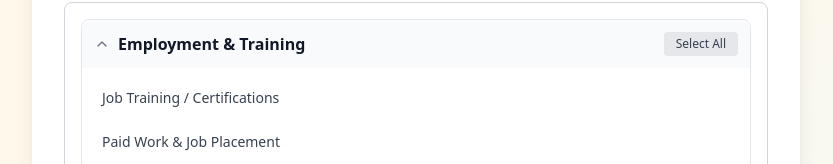
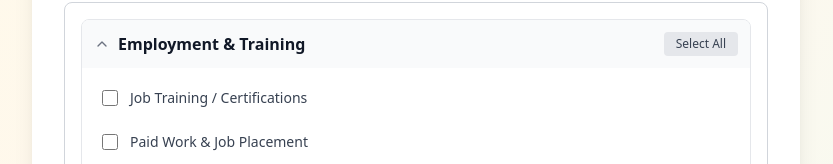
Before and after one commit to charliefinness/PTW-CONTACTUSAPP, a React (Vite) app: page / in a window 1280 px wide. Both pictures are taken after a click on the button "Employment & Training". Shown: the part 636-800 px from the top of the page, without its empty margins (224-1057 px from the left). Built offline with nearby package versions, Linux system fonts and the light colour scheme; no server answers.

Commit message:
Restore service selection checkboxes

```diff
--- a/src/components/ContactForm.tsx
+++ b/src/components/ContactForm.tsx
@@ -378,16 +378,18 @@ export default function ContactForm() {
                   {isExpanded && (
                     <div className="p-3 space-y-2 bg-white">
                       {category.services.map((service) => (
-                        <button
+                        <label
                           key={service}
-                          type="button"
-                          onClick={() => toggleService(service)}
-                          className={`flex items-center gap-3 p-2 rounded hover:bg-gray-50 cursor-pointer transition-colors w-full text-left ${
-                            selectedInterests.includes(service) ? 'bg-orange-50' : ''
-                          }`}
+                          className="flex items-center gap-3 p-2 rounded hover:bg-gray-50 cursor-pointer transition-colors"
                         >
+                          <input
+                            type="checkbox"
+                            checked={selectedInterests.includes(service)}
+                            onChange={() => toggleService(service)}
+                            className="w-4 h-4 text-orange-500 border-gray-300 rounded focus:ring-orange-400"
+                          />
                           <span className="text-sm text-gray-700">{service}</span>
-                        </button>
+                        </label>
                       ))}
                     </div>
                   )}
```
